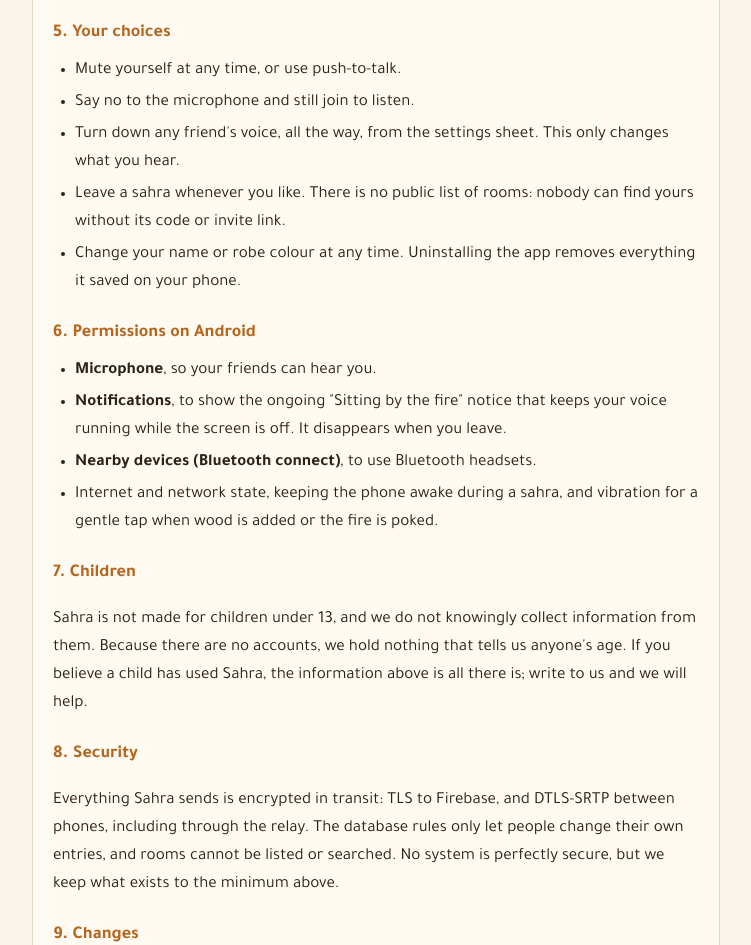
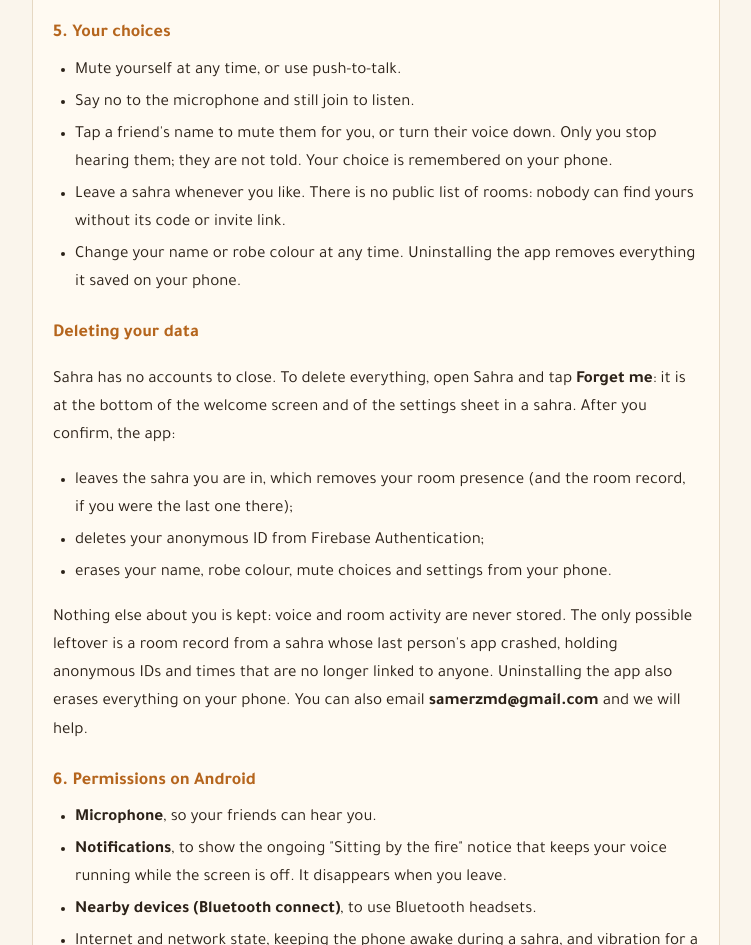
Before and after one commit to samerzmd/sahra-privacy, a plain HTML site: page index.html in a window 1280 px wide. Shown: the part 3081-4026 px from the top of the page, without its empty margins (264-1015 px from the left). Drawn offline with Linux system fonts and the light colour scheme.

Commit message:
Add English deleting your data section

```diff
--- a/index.html
+++ b/index.html
@@ -155,10 +155,19 @@
   <ul>
     <li>Mute yourself at any time, or use push-to-talk.</li>
     <li>Say no to the microphone and still join to listen.</li>
-    <li>Turn down any friend's voice, all the way, from the settings sheet. This only changes what you hear.</li>
+    <li>Tap a friend's name to mute them for you, or turn their voice down. Only you stop hearing them; they are not told. Your choice is remembered on your phone.</li>
     <li>Leave a sahra whenever you like. There is no public list of rooms: nobody can find yours without its code or invite link.</li>
     <li>Change your name or robe colour at any time. Uninstalling the app removes everything it saved on your phone.</li>
   </ul>
+
+  <h3 id="delete">Deleting your data</h3>
+  <p>Sahra has no accounts to close. To delete everything, open Sahra and tap <strong>Forget me</strong>: it is at the bottom of the welcome screen and of the settings sheet in a sahra. After you confirm, the app:</p>
+  <ul>
+    <li>leaves the sahra you are in, which removes your room presence (and the room record, if you were the last one there);</li>
+    <li>deletes your anonymous ID from Firebase Authentication;</li>
+    <li>erases your name, robe colour, mute choices and settings from your phone.</li>
+  </ul>
+  <p>Nothing else about you is kept: voice and room activity are never stored. The only possible leftover is a room record from a sahra whose last person's app crashed, holding anonymous IDs and times that are no longer linked to anyone. Uninstalling the app also erases everything on your phone. You can also email <strong>samerzmd@gmail.com</strong> and we will help.</p>
 
   <h3>6. Permissions on Android</h3>
   <ul>
```
